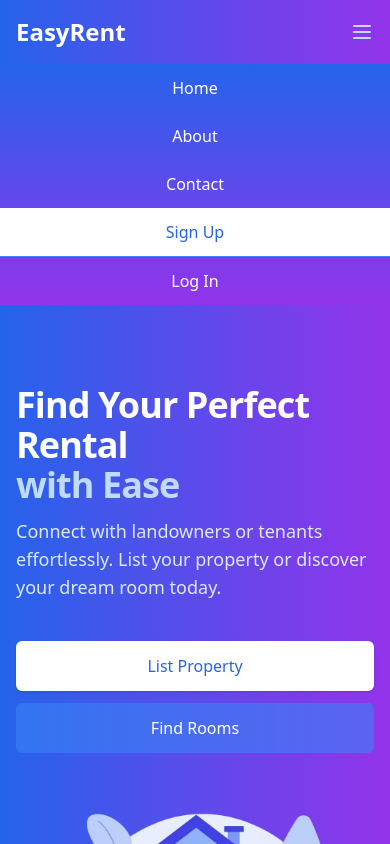
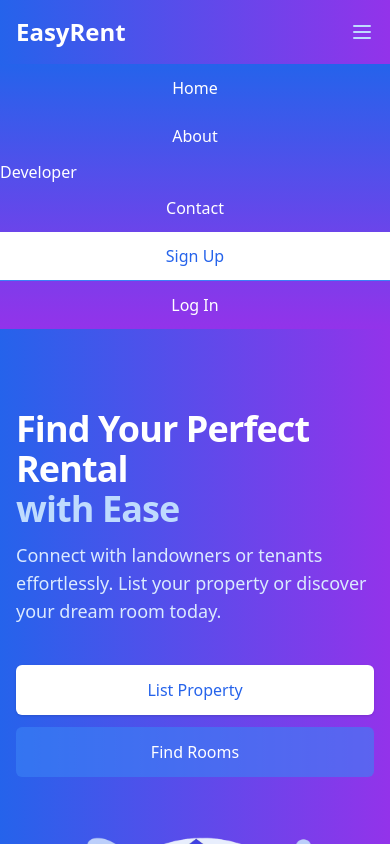
Before and after one commit to kumarpraveer143/easy-rent, a React (Vite) app in the folder frontend/: page / in a window 390 px wide. Both pictures are taken after a click on the button 362 px from the left and 32 px from the top of the page. Shown: the top 844 px of the page. Built offline with nearby package versions, Linux system fonts and the light colour scheme.

Commit message:
added developer in phone

```diff
--- a/frontend/src/components/UI/Navbar.jsx
+++ b/frontend/src/components/UI/Navbar.jsx
@@ -150,6 +150,14 @@ const Navbar = () => {
           >
             About
           </Link>
+
+          <Link
+            className="text-white hover:text-blue-200 transition duration-200 font-medium"
+            onClick={() => handleNavigation("/developer")}
+          >
+            Developer
+          </Link>
+
           <Link
             onClick={() => handleNavigation("/contact")}
             className="block px-4 py-3 text-white hover:bg-blue-700 text-center font-medium"
```
